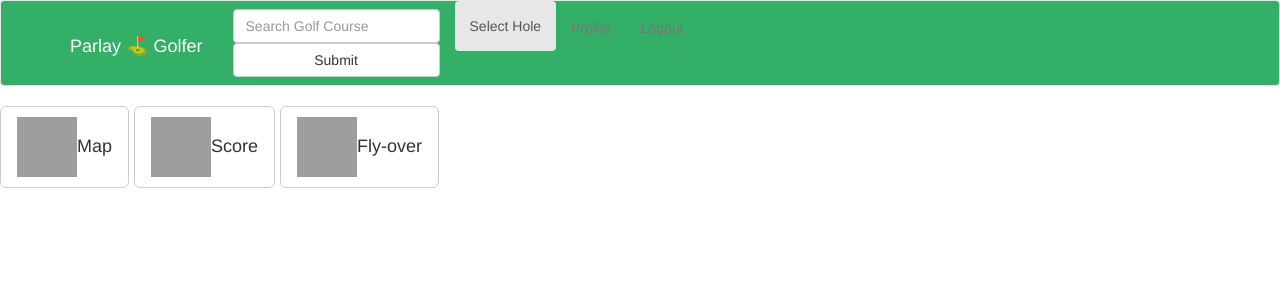
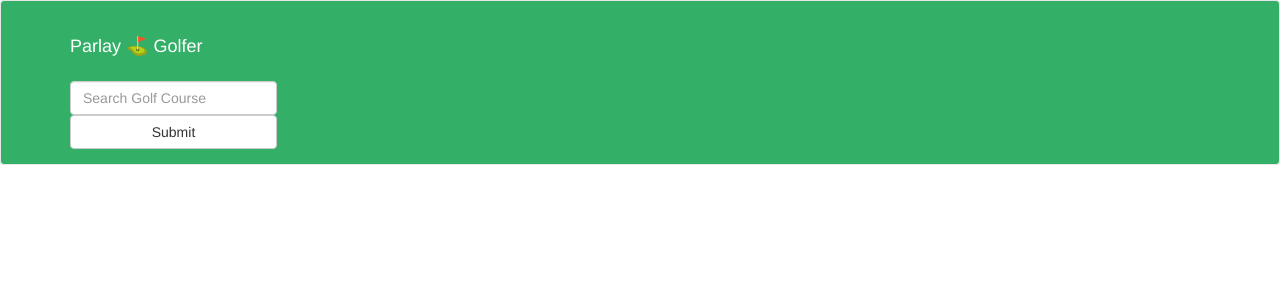
Before and after one commit to benjaminwulf/Parlay-Golfer-App, a React (Create React App) app: page / in a window 1280 px wide. Shown: the top 300 px of the page. Built offline with nearby package versions, Linux system fonts and the light colour scheme; grey boxes are pictures that could not be loaded.

Commit message:
got router working

```diff
--- a/package.json
+++ b/package.json
@@ -6,6 +6,7 @@
     "react": "^16.5.2",
     "react-bootstrap": "^0.32.4",
     "react-dom": "^16.5.2",
+    "react-router-dom": "^4.3.1",
     "react-scripts": "1.1.5"
   },
   "scripts": {
--- /dev/null
+++ b/src/components/CoursePicker.js
@@ -0,0 +1,20 @@
+import React from "react";
+import "../styles/Header.css";
+import { Navbar, NavItem, Nav, FormGroup, FormControl, Button } from 'react-bootstrap';
+
+const CoursePicker = () => (
+
+<Navbar>
+  <Navbar.Header>
+    <Navbar.Brand>
+      <h1>Parlay <span role="img" aria-label="Golf green">⛳️</span> Golfer</h1>
+    </Navbar.Brand>
+      <FormGroup>
+        <FormControl type="text" placeholder="Search Golf Course"  />
+        <Button block type="submit">Submit</Button>
+      </FormGroup>{' '}
+    </Navbar.Header>
+</Navbar>
+);
+
+export default CoursePicker;
--- /dev/null
+++ b/src/components/NotFound.js
@@ -0,0 +1,9 @@
+import React from 'react';
+
+const NotFound = () => {
+    <div>
+    <h2>Not Found!</h2>
+    </div>
+}
+
+export default NotFound;
--- /dev/null
+++ b/src/components/Router.js
@@ -0,0 +1,17 @@
+import React from 'react';
+import { BrowserRouter, Route, Switch } from 'react-router-dom';
+import CoursePicker from './CoursePicker';
+import App from '../App';
+import NotFound from './NotFound';
+
+const Router = () => (
+    <BrowserRouter>
+        <Switch>
+            <Route exact path="/" component={CoursePicker} />
+            <Route path="/course/:courseID" component={App} />
+            <Route component={NotFound} />
+        </Switch>
+    </BrowserRouter>
+);
+
+export default Router;
--- a/src/index.js
+++ b/src/index.js
@@ -1,5 +1,6 @@
 import React from "react";
 import ReactDOM from "react-dom";
-import App from "./App";
+// import App from "./App";
+import Router from "./components/Router";
 
-ReactDOM.render(<App />, document.getElementById("root"));
+ReactDOM.render(<Router />, document.getElementById("root"));
```
Also changed, not shown: 1 other file (tests, documents, lock files or other folders).
